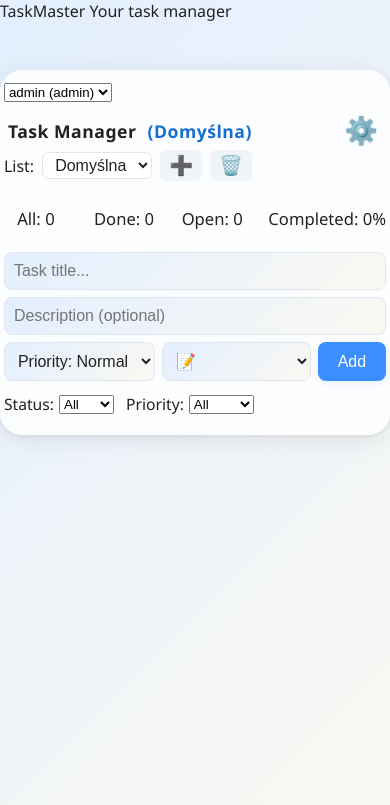
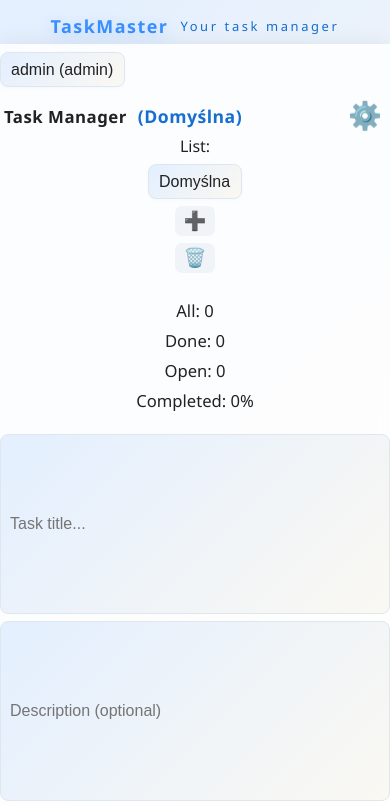
Before and after one commit to Jacob22092/Task-Manager, a plain HTML site: page index.html in a window 390 px wide. Shown: the top 805 px of the page. Drawn offline with Linux system fonts and the light colour scheme.

Commit message:
Update style.css

```diff
--- a/style.css
+++ b/style.css
@@ -12,6 +12,8 @@
   --badge-priority-high: #ff5a5f;
   --badge-priority-normal: #f7b731;
   --badge-priority-low: #2ecc70;
+  --brand: #3a8efd;
+  --brand-shadow: #b3d1fc;
   --text: #222;
   --text-light: #888;
   --border: #e0e6ed;
@@ -32,6 +34,8 @@ body[data-theme="dark"] {
   --badge-priority-high: #ff5a5f;
   --badge-priority-normal: #f7b731;
   --badge-priority-low: #2ecc70;
+  --brand: #3a8efd;
+  --brand-shadow: #2c3f77;
   --text: #f3f6fa;
   --text-light: #aaa;
   --border: #25304a;
@@ -48,38 +52,105 @@ body {
   transition: background 0.4s, color 0.3s;
 }
 
+/* ------ BRANDING ------ */
+.branding {
+  width: 100%;
+  display: flex;
+  align-items: center;
+  justify-content: center;
+  padding: 24px 0 10px 0;
+}
+.branding-logo {
+  font-size: 2.1rem;
+  font-weight: 800;
+  letter-spacing: 1.5px;
+  color: var(--brand);
+  text-shadow: 0 4px 16px var(--brand-shadow);
+  margin-right: 12px;
+}
+.branding-sub {
+  font-size: 1.08rem;
+  color: var(--primary-dark);
+  letter-spacing: 0.2em;
+  font-weight: 500;
+}
+
+/* ------ CONTAINER ------ */
 .container {
   max-width: 520px;
-  margin: 48px auto;
+  margin: 18px auto 32px auto;
   background: var(--card-bg);
   box-shadow: var(--shadow);
   border-radius: 22px;
-  padding: 30px 22px 24px 22px;
+  padding: 22px 12px 18px 12px;
   backdrop-filter: var(--card-blur);
   position: relative;
   transition: background 0.3s, box-shadow 0.3s;
 }
 
+/* ------ SELECTS ------ */
+select,
+#user-select,
+#task-priority,
+#edit-priority,
+#task-icon,
+#edit-icon,
+#task-deadline,
+#edit-deadline,
+#lists-select,
+#status-filter,
+#priority-filter {
+  font-size: 1rem;
+  border-radius: 8px;
+  border: 1px solid var(--border);
+  background: var(--main-bg);
+  color: var(--text);
+  padding: 8px 10px;
+  margin: 0;
+  min-width: 76px;
+  outline: none;
+  appearance: none;
+  transition: border 0.2s, background 0.2s;
+  box-sizing: border-box;
+  box-shadow: 0 1px 3px rgba(58,142,253,0.04);
+}
+select:focus,
+#user-select:focus,
+#task-priority:focus,
+#edit-priority:focus,
+#task-icon:focus,
+#edit-icon:focus,
+#lists-select:focus,
+#status-filter:focus,
+#priority-filter:focus {
+  border: 1.7px solid var(--primary);
+  background: #eaf3ff;
+}
+.lists-bar select,
+.filters select,
+#user-select {
+  min-width: 110px;
+}
+
+/* ------ HEADER ------ */
 header {
   display: flex;
   align-items: center;
   justify-content: space-between;
   margin-bottom: 2px;
+  gap: 4px;
 }
-
 header h1 {
   margin: 0 0 0 4px;
-  font-size: 1.6rem;
+  font-size: 1.25rem;
   letter-spacing: 0.5px;
   font-weight: 700;
 }
-
 header #list-name {
   font-size: 1.1rem;
   color: var(--primary-dark);
   margin-left: 6px;
 }
-
 #open-settings {
   background: none;
   border: none;
@@ -91,26 +162,20 @@ header #list-name {
 }
 #open-settings:hover { color: var(--primary-dark); }
 
+/* ------ BARS ------ */
 .lists-bar {
   display: flex;
   align-items: center;
   gap: 8px;
   margin-bottom: 18px;
-}
-.lists-bar select {
-  font-size: 1rem;
-  border-radius: 7px;
-  border: 1px solid var(--border);
-  padding: 3px 8px;
-  background: var(--card-bg);
-  color: var(--text);
+  flex-wrap: wrap;
 }
 .lists-bar button {
   background: var(--accent);
   border: none;
   border-radius: 7px;
   padding: 4px 9px;
-  font-size: 1.2rem;
+  font-size: 1.15rem;
   cursor: pointer;
   transition: background 0.15s, color 0.15s;
 }
@@ -118,13 +183,13 @@ header #list-name {
   background: var(--primary);
   color: #fff;
 }
-
 .stats {
   display: flex;
   justify-content: space-between;
   padding: 8px 0 12px 0;
   margin-bottom: 10px;
   font-size: 1.04rem;
+  flex-wrap: wrap;
 }
 .stats div {
   min-width: 64px;
@@ -132,13 +197,14 @@ header #list-name {
   font-weight: 500;
 }
 
+/* ------ FORM ------ */
 #task-form {
   display: flex;
   gap: 7px;
   margin-bottom: 12px;
   flex-wrap: wrap;
 }
-#task-title-input, #task-desc-input, #task-priority, #task-icon {
+#task-title-input, #task-desc-input, #task-priority, #task-icon, #task-deadline, #task-attachment {
   border: 1px solid var(--border);
   border-radius: 8px;
   font-size: 1rem;
@@ -146,14 +212,10 @@ header #list-name {
   background: var(--main-bg);
   color: var(--text);
   transition: background 0.2s;
+  flex: 2 1 160px;
+  min-width: 70px;
+  max-width: 100%;
 }
-#task-title-input, #task-desc-input {
-  flex: 2 1 160px;
-}
-#task-priority, #task-icon {
-  flex: 1 1 100px;
-}
-
 #task-form button {
   padding: 10px 20px;
   background: var(--primary);
@@ -181,6 +243,7 @@ header #list-name {
   gap: 5px;
 }
 
+/* ------ TASKS ------ */
 #task-list {
   list-style: none;
   padding: 0;
@@ -288,6 +351,7 @@ header #list-name {
   color: var(--success);
 }
 
+/* ------ MODALS ------ */
 .modal-bg {
   position: fixed;
   z-index: 20;
@@ -363,12 +427,35 @@ header #list-name {
   display: none !important;
 }
 
-@media (max-width: 600px) {
-  .container { padding: 10px 1vw; }
-  header h1 { font-size: 1.1rem; }
+/* ------ RESPONSYWNOŚĆ ------ */
+@media (max-width: 700px) {
+  .container {
+    max-width: 100vw;
+    border-radius: 0;
+    padding: 8px 0 14px 0;
+    margin: 0;
+  }
+  .branding {
+    padding: 14px 0 6px 0;
+  }
+  .branding-logo { font-size: 1.5rem; }
+  .branding-sub { font-size: 0.93rem; }
+  header h1 { font-size: 1.05rem; }
+}
+
+@media (max-width: 520px) {
+  .container { padding: 2vw 0 12px 0; }
+  .branding-logo { font-size: 1.12rem; }
+  .branding-sub { font-size: 0.81rem; }
+  .stats, .filters, .lists-bar { flex-direction: column; gap: 7px;}
+  #task-form { flex-direction: column; gap: 7px;}
   .task-title { font-size: 1rem; }
-  .task-desc { font-size: 0.9rem; }
-  #task-list { gap: 12px; }
+  .task-desc { font-size: 0.93rem; }
+  #task-list { gap: 11px; }
+  .modal { padding: 10px 5vw 8px 5vw; }
+  .modal h2 { font-size: 1.09rem;}
+  .modal button { font-size: 0.96rem;}
+  .badge { font-size: 0.82rem;}
 }
 
 @keyframes fadeIn {
```
